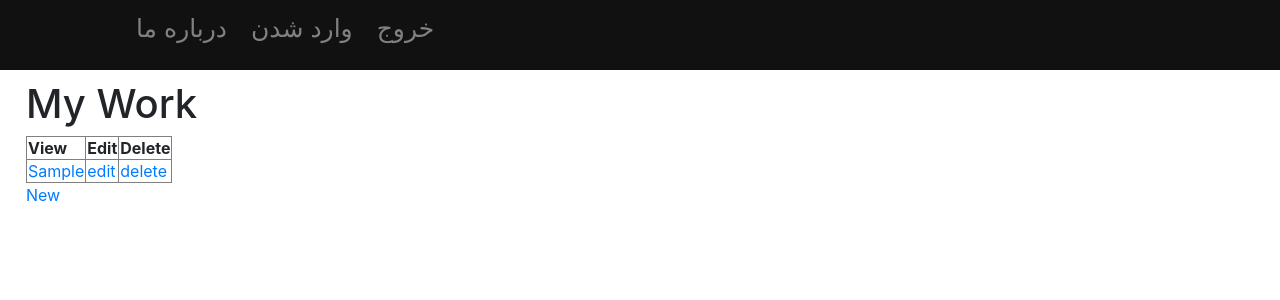
After one commit to Hoxit/My_Dodo, a Django app: page / in a window 1280 px wide. The commit adds this page. Shown: the top 300 px of the page. Run offline with Django 3.2, Linux system fonts and the light colour scheme; tables that the repository leaves empty hold one stand-in row (values such as "Sample post"); some libraries are stand-ins or nearby versions.

Commit message:
compelet CURD in project , not improve code

```diff
--- a/Todo/Todo/urls.py
+++ b/Todo/Todo/urls.py
@@ -22,7 +22,7 @@ work_res = WorkTodayResource()
 
 urlpatterns = [
     url(r'^admin/', admin.site.urls),
-    url(r'', include('todo_app.urls')),
+    url(r'', include('todo_app.urls', namespace="todo_app")),
     url(r'^api/', include(work_res.urls)),
     url('accounts/', include('django.contrib.auth.urls')),
     url(r'^home/', TemplateView.as_view(template_name='home.html'), name='home'),
--- a/Todo/manage.py
+++ b/Todo/manage.py
@@ -11,5 +11,5 @@ if __name__ == "__main__":
             "Couldn't import Django. Are you sure it's installed and "
             "available on your PYTHONPATH environment variable? Did you "
             "forget to activate a virtual environment?"
-        )
+            )
     execute_from_command_line(sys.argv)
--- a/Todo/todo_app/models.py
+++ b/Todo/todo_app/models.py
@@ -1,7 +1,11 @@
 from __future__ import unicode_literals
 from django.db import models
+from django.urls import reverse
 from django.contrib.auth.models import User
+
 # Create your models here.
+
+
 
 class Token(models.Model):
     user = models.OneToOneField(User, on_delete=models.CASCADE)
@@ -16,6 +20,7 @@ class WorkToday(models.Model):
     pub_date = models.DateTimeField('Date published')
     Short_discribre = models.CharField(max_length=40)
     user = models.ForeignKey(User, related_name='User', null=True)
-
     def __unicode__(self):
         return "{} ".format(self.Short_discribre)
+    def get_absolute_url(self):
+        return reverse('todo_app:work_list', kwargs={'pk': self.slug})
--- a/Todo/todo_app/static/todo_app/bootstrap/css/my_create.css
+++ b/Todo/todo_app/static/todo_app/bootstrap/css/my_create.css
@@ -20,3 +20,7 @@
     margin-bottom: 1rem;
     display: flex;
 }
+.blockcontent {
+    margin-left: 16px;
+    padding: 10px 10px;
+}
--- a/Todo/todo_app/templates/base.html
+++ b/Todo/todo_app/templates/base.html
@@ -17,12 +17,12 @@
   <meta name="viewport" content="width=device-width, initial-scale=1">
 </head>
 <body>
-  <main>
+  <main >
       <div class="sidenav">
          <ul class="nav-tab">
-        <a href="{% url 'index' %}" >درباره ما</a>
-        <a href="{% url 'login' %}">وارد شدن</a>
-        <a href="{% url 'logout' %}">خروج</a>
+        <a href="#" >درباره ما</a>
+        <a href="#">وارد شدن</a>
+        <a href="#">خروج</a>
         <ul>
       </div>
     {% comment %} {% bootstrap_button 'hossein' button_class='btn-warning' button_type='link' size='xs' %} {% endcomment %}
@@ -35,9 +35,11 @@
            </ul>
       </div>
     </nav> {% endcomment %}
+    <div class="blockcontent">
     {% block content %}
 
     {% endblock %}
+    </div>
   </main>
 </body>
 </html>
--- a/Todo/todo_app/templates/todo_app/detail.html
+++ b/Todo/todo_app/templates/todo_app/detail.html
@@ -17,14 +17,12 @@
 <button type="button" onclick="myFunction()">Hide content of p</button>
 <script>
 function myFunction() {
-
     var x = document.getElementById('work');
     if (x.style.visibility === 'hidden') {
         x.style.visibility = 'visible';
     } else {
         x.style.visibility = 'hidden';
     }
-
 }
 </script>
 {% endblock content %}
--- /dev/null
+++ b/Todo/todo_app/templates/todo_app/worktoday_confirm_delete.html
@@ -0,0 +1,5 @@
+<h1>Work Delete</h1>
+<form method="post">{% csrf_token %}
+    Are you sure you want to delete "{{ object }}" ?
+    <input type="submit" value="Submit" />
+</form>
--- /dev/null
+++ b/Todo/todo_app/templates/todo_app/worktoday_detail.html
@@ -0,0 +1,3 @@
+<h1>Work Details</h1>
+<h2>Name_todo: {{object.discribe}}</h2>
+discribe: {{ object.Short_discribre }}
--- /dev/null
+++ b/Todo/todo_app/templates/todo_app/worktoday_form.html
@@ -0,0 +1,5 @@
+<h1>Work Edit</h1>
+<form method="post">{% csrf_token %}
+    {{ form.as_p }}
+    <input type="submit" value="Submit" />
+</form>
--- /dev/null
+++ b/Todo/todo_app/templates/todo_app/worktoday_list.html
@@ -0,0 +1,29 @@
+{% extends 'base.html' %}
+
+
+{% block content %}
+
+
+<h1>My Work</h1>
+
+<table border="1">
+<thead>
+    <tr>
+    <th>View</th>
+    <th>Edit</th>
+    <th>Delete</th>
+    </tr>
+</thead>
+<tbody>
+    {% for mywork in object_list %}
+    <tr>
+    <td><a href="{% url 'todo_app:work_view' mywork.id %}">{{mywork.discribe}}</a></td>
+    <td><a href="{% url 'todo_app:work_edit' mywork.id %}">edit</a></td>
+    <td><a href="{% url 'todo_app:work_delete' mywork.id %}">delete</a></td>
+    </tr>
+    {% endfor %}
+</tbody>
+</table>
+
+<a href="{% url 'todo_app:work_new' %}">New</a>
+{% endblock content %}
--- a/Todo/todo_app/urls.py
+++ b/Todo/todo_app/urls.py
@@ -1,10 +1,20 @@
 from django.conf.urls import include, url
 from django.views.generic.base import TemplateView
 from . import views
+app_name = "todo_app"
 
 urlpatterns = [
-    url(r'^todo/$', views.index, name='index'),
-    url('hox/hossein', views.detail, name='detail'),
-    url(r'^todo/user_show/', views.detail, name='show_user'),
-    url(r'^signup/', views.SignUp.as_view(), name='signup'),
+    # url(r'^todo/$', views.index, name='index'),
+    # url(r'^<int:pk>$', views.detail, name='detail'),
+    # url(r'^todo/user_show/', views.detail.as_view(), name='show_user'),
+    # url(r'^signup/', views.SignUp.as_view(), name='signup'),
+    url('new', views.WorkCreate.as_view(), name='work_new'),
+    url(r'^$', views.WorkList.as_view(), name='work_list'),
+    url('view/(?P<pk>\d+)/$', views.WorkView.as_view(), name='work_view'),
+    # url('ccs/(?P<pk>\d+)/$', views.WorkView.as_view(), name='works_view'),
+    url('edit/(?P<pk>\d+)/$', views.WorkUpdate.as_view(), name='work_edit'),
+    url('delete/(?P<pk>\d+)/$', views.WorkDelete.as_view(),
+        name='work_delete'),
+    # url('hox/hossein', views.detail, name='detail'),
+    # url(r'^todo/user_show/', views.detail, name='show_user'),
 ]
--- a/Todo/todo_app/views.py
+++ b/Todo/todo_app/views.py
@@ -3,31 +3,62 @@ from django.contrib.auth.forms import UserCreationForm
 from django.urls import reverse_lazy
 from django.views import generic
 from django.contrib.auth.models import User
-from django.shortcuts import render
+from django.shortcuts import render, get_object_or_404
 from django.http import HttpResponse
 from django.template import loader
+from django.views.generic import ListView , DetailView
+from django.views.generic.edit import CreateView, UpdateView, DeleteView
 from .models import WorkToday
 from django import forms
 # Create your views here.
 
 
-def index(requset):
-    latest_work_list = WorkToday.objects.all()
-    context = {'latest_work': latest_work_list}
-    return render(requset, 'todo_app/index.html',context)
 
 
-def detail(request):
-    latest_work_list = WorkToday.objects.all()
-    query_list = latest_work_list.values('id','discribe','user')
-    get_data = request.GET['send_form']
-    context = {
-        'work': query_list,
-         'message': get_data,
-         }
-    return render(request, 'todo_app/detail.html', context)
+# def detail(request):
+#     latest_work_list = WorkToday.objects.all()
+#     query_list = latest_work_list.values('id','discribe','user')
+#     get_data = request.GET['send_form']
+#     context = {
+#         'work': query_list,
+#          'message': get_data,
+#          }
+#     return render(request, 'todo_app/detail.html', context)
+
+# class detail(ListView):
+#     queryset = WorkToday.objects.all()
+#     context_object_name = 'work'
+#     template_name = 'todo_app/detail.html'
+
+class WorkList(ListView):
+    model = WorkToday
+
+class WorkView(DetailView):
+    model = WorkToday
 
 
+class WorkCreate(CreateView):
+    model = WorkToday
+    fields = ['discribe', 'pub_date', 'Short_discribre']
+    success_url = reverse_lazy('todo_app:work_list')
+
+
+class WorkUpdate(UpdateView):
+    model = WorkToday
+    fields = ['discribe', 'pub_date', 'Short_discribre']
+
+    success_url = reverse_lazy('todo_app:work_list')
+
+
+class WorkDelete(DeleteView):
+    model = WorkToday
+    success_url = reverse_lazy('todo_app:work_list')
+
+
+# def index(requset):
+#     latest_work_list = WorkToday.objects.all()
+#     context = {'latest_work': latest_work_list}
+#     return render(requset, 'todo_app/index.html',context)
 class SignUp(generic.CreateView):
     form_class = UserCreationForm
     success_url = reverse_lazy('login')
```
Also changed, not shown: Todo/todo_app/templates/todo_app/index.html (+18 -6 lines), Todo/todo_app/migrations/0008_auto_20180601_0035.py (added).
